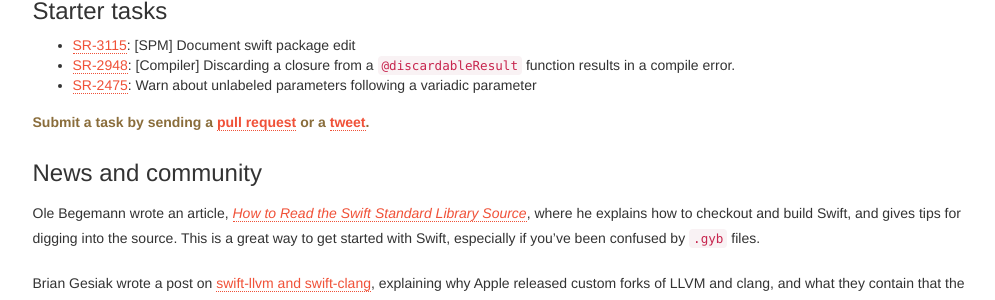
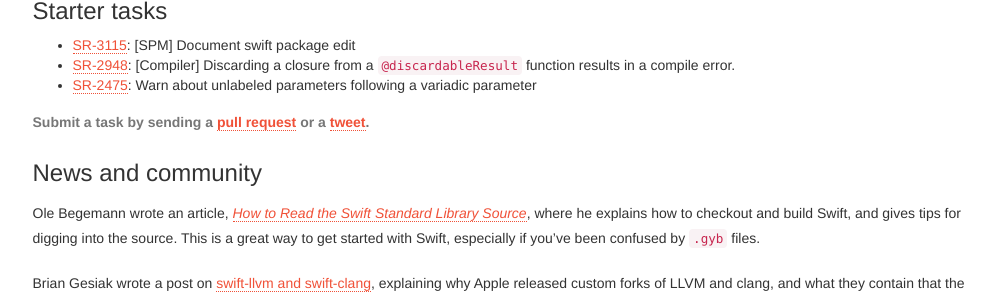
Before and after one commit to SwiftWeekly/swiftweekly.github.io, a Jekyll site: the page built from _posts/2016-11-03-issue-45.md, in a window 1280 px wide. Shown: the part 474-774 px from the top of the page, without its empty margins (135-1130 px from the left). Built offline with Jekyll 4.4.1, drawn with Linux system fonts in a browser that asks for light colours.

Commit message:
update task_remind.html

```diff
--- a/_includes/task_remind.html
+++ b/_includes/task_remind.html
@@ -1,2 +1,2 @@
 
-<p class="text-warning"><strong>Submit a task by sending a <a href="{{ site.links.pull }}">pull request</a> or a <a href="{{ site.links.twitter }}">tweet</a>.</strong></p>
+<p class="text-muted"><strong>Submit a task by sending a <a href="{{ site.links.pull }}">pull request</a> or a <a href="{{ site.links.twitter }}">tweet</a>.</strong></p>
```
